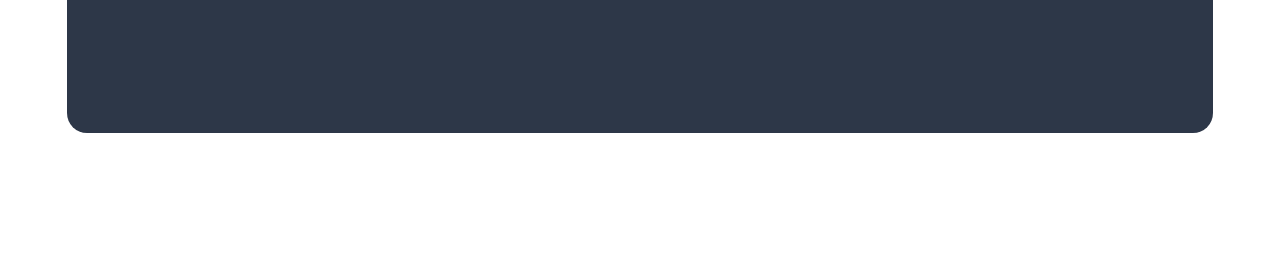
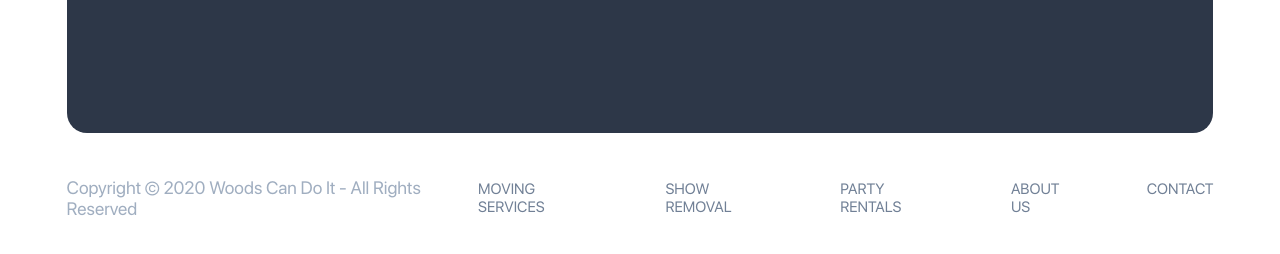
Before and after one commit to zakovskiandrea/woods-can-do-it, a website: page pages/homepage.html in a window 1280 px wide. Shown: the part 4518-4772 px from the top of the page. Before the commit the page ends 4668 px from the top, so only its background shows below. Drawn offline with nearby package versions, Linux system fonts and the light colour scheme.

Commit message:
footer added

```diff
--- a/pages/homepage.html
+++ b/pages/homepage.html
@@ -314,6 +314,16 @@
             </div>
         </div>
     </section>
+    <footer class="footer u-wrapper">
+        <p class="footer__text">Copyright © 2020 Woods Can Do It - All Rights Reserved</p>
+        <ul class="footer__list">
+            <li class="footer__item">Moving Services</li>
+            <li class="footer__item">Show Removal</li>
+            <li class="footer__item">Party Rentals</li>
+            <li class="footer__item">About Us</li>
+            <li class="footer__item">Contact</li>
+        </ul>
+    </footer>
     <script type="text/javascript" src="//code.jquery.com/jquery-1.11.0.min.js"></script>
     <script type="text/javascript" src="//code.jquery.com/jquery-migrate-1.2.1.min.js"></script>
     <script src="../node_modules/slick-carousel/slick/slick.min.js"></script>
--- a/scss/layout/_footer.scss
+++ b/scss/layout/_footer.scss
@@ -0,0 +1,27 @@
+.footer {
+  height: 13rem;
+  display: flex;
+  justify-content: space-between;
+  align-items: center;
+
+  &__text {
+    font-size: 1.8rem;
+    color: #a0aec0;
+  }
+
+  &__list {
+    list-style: none;
+    display: flex;
+  }
+
+  &__item {
+    font-size: 1.5rem;
+    color: #718096;
+    text-transform: uppercase;
+    cursor: pointer;
+
+    &:not(:first-child) {
+      margin-left: 7rem;
+    }
+  }
+}
--- a/scss/main.scss
+++ b/scss/main.scss
@@ -9,5 +9,6 @@
 @import "./layout/footer";
 @import "./layout/testemonials";
 @import "./layout/contact";
+@import "./layout/footer";
 
 @import "./homepage";
```
Also changed, not shown: css/main.css.
